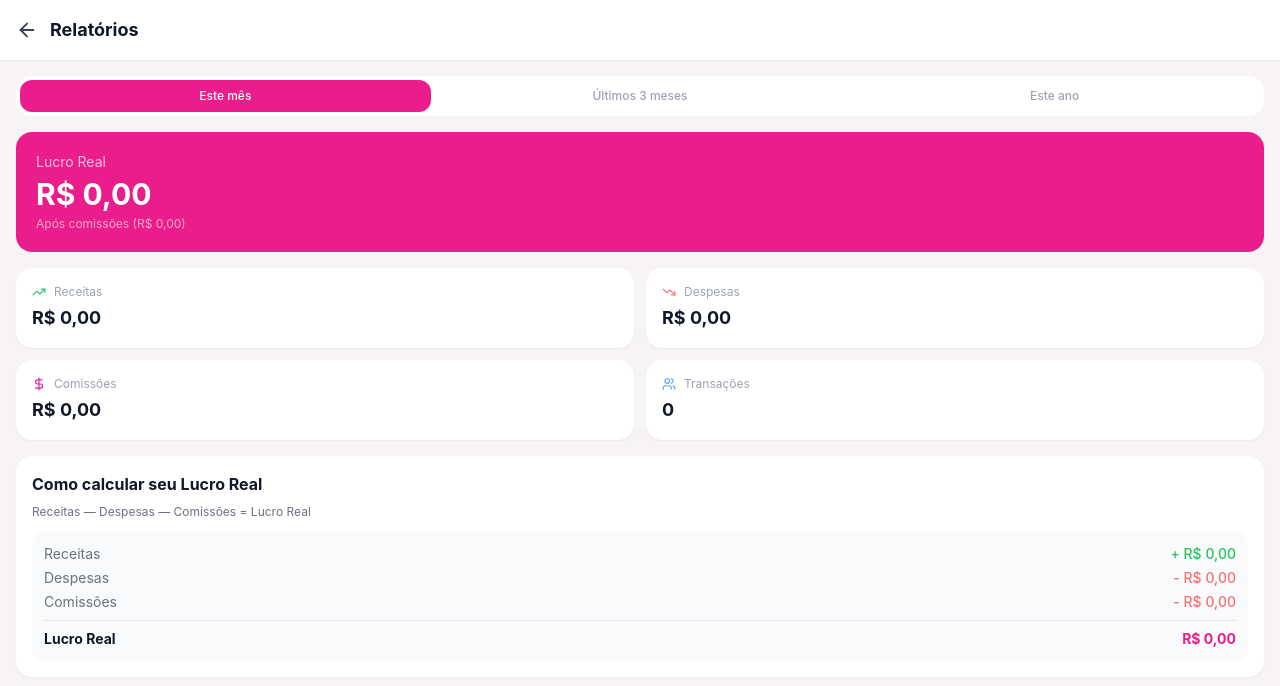
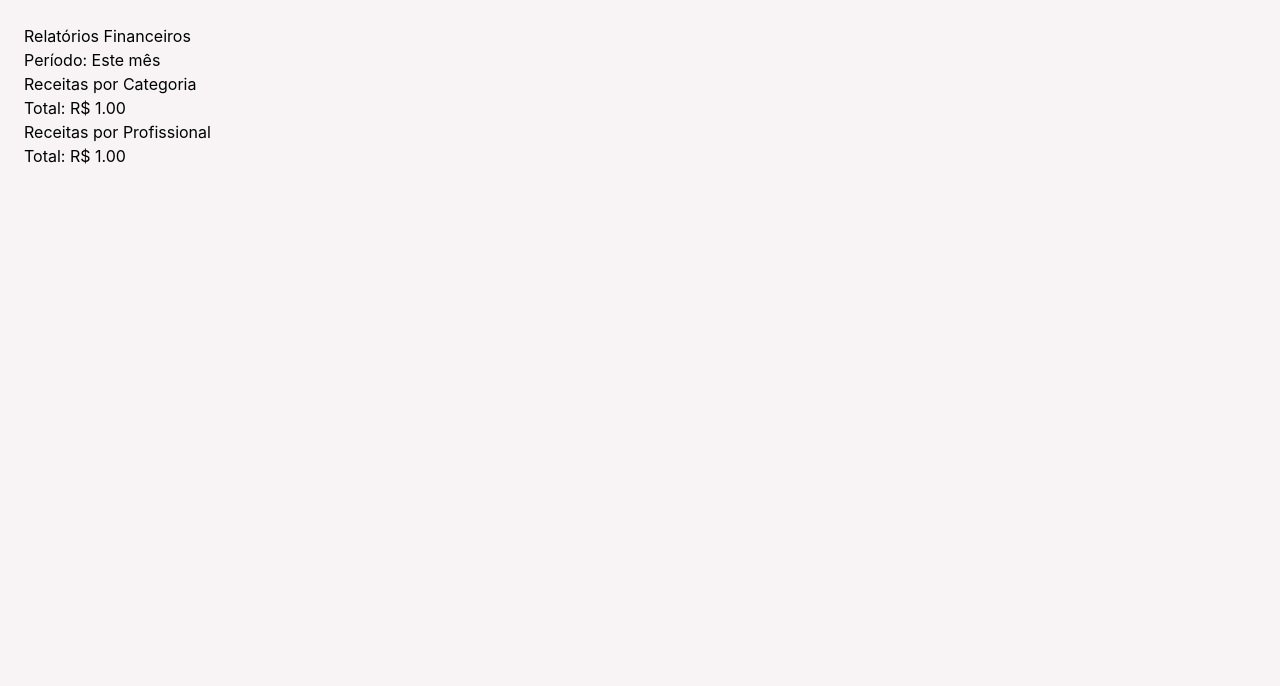
Before and after one commit to juliatedeschi7-creator/salao, a Next.js app: page /salao/financeiro/relatorios in a window 1280 px wide. Shown: the top 686 px of the page. Built offline with nearby package versions, Linux system fonts and the light colour scheme.

Commit message:
Atualizar o page.tsx

```diff
--- a/src/app/salao/financeiro/relatorios/page.tsx
+++ b/src/app/salao/financeiro/relatorios/page.tsx
@@ -1,241 +1,75 @@
 'use client'
 
-import { useEffect, useState } from 'react'
-import { supabase } from '@/lib/supabase'
-import { useAuth } from '@/lib/hooks/useAuth'
-import { useRouter } from 'next/navigation'
-import { ArrowLeft, TrendingUp, TrendingDown, DollarSign, Users } from 'lucide-react'
+import { useMemo } from 'react'
+
+type Receita = {
+  valor: number
+  categoria: string | null
+  profissional: string | null
+}
+
+type Agrupamento = Record<string, number>
 
 export default function RelatoriosPage() {
-  const { profile, loading } = useAuth()
-  const router = useRouter()
-  const [salao, setSalao] = useState<any>(null)
-  const [periodo, setPeriodo] = useState<'mes' | 'trimestre' | 'ano'>('mes')
-  const [transacoes, setTransacoes] = useState<any[]>([])
-  const [profissionais, setProfissionais] = useState<any[]>([])
-  const [servicos, setServicos] = useState<any[]>([])
+  const receitas: Receita[] = []
 
-  useEffect(() => {
-    if (!loading && profile?.salao_id) carregarDados()
-  }, [loading, periodo])
+  const receitasPorCategoria: Agrupamento = useMemo(() => {
+    return receitas.reduce<Agrupamento>((acc, item) => {
+      const chave = item.categoria ?? 'Sem categoria'
+      acc[chave] = (acc[chave] ?? 0) + item.valor
+      return acc
+    }, {})
+  }, [receitas])
 
-  async function carregarDados() {
-    const { data: sal } = await supabase.from('saloes').select('*')
-      .eq('id', profile!.salao_id!).single()
-    setSalao(sal)
+  const receitasPorProfissional: Agrupamento = useMemo(() => {
+    return receitas.reduce<Agrupamento>((acc, item) => {
+      const chave = item.profissional ?? 'Sem profissional'
+      acc[chave] = (acc[chave] ?? 0) + item.valor
+      return acc
+    }, {})
+  }, [receitas])
 
-    const agora = new Date()
-    let inicio = new Date()
-    if (periodo === 'mes') inicio = new Date(agora.getFullYear(), agora.getMonth(), 1)
-    else if (periodo === 'trimestre') inicio = new Date(agora.getFullYear(), agora.getMonth() - 3, 1)
-    else inicio = new Date(agora.getFullYear(), 0, 1)
+  const totalRec =
+    Object.values(receitasPorCategoria).reduce(
+      (a: number, b: number) => a + b,
+      0
+    ) || 1
 
-    const { data: trans } = await supabase.from('transacoes')
-      .select('*')
-      .eq('salao_id', profile!.salao_id!)
-      .gte('data_hora', inicio.toISOString())
-      .order('data_hora', { ascending: false })
-    setTransacoes(trans || [])
+  const totalProf =
+    Object.values(receitasPorProfissional).reduce(
+      (a: number, b: number) => a + b,
+      0
+    ) || 1
 
-    const { data: profs } = await supabase.from('profiles')
-      .select('id, nome')
-      .eq('salao_id', profile!.salao_id!)
-      .in('role', ['dono_salao', 'funcionario'])
-    setProfissionais(profs || [])
-
-    const { data: srvs } = await supabase.from('servicos').select('id, nome')
-      .eq('salao_id', profile!.salao_id!).eq('ativo', true)
-    setServicos(srvs || [])
-  }
-
-  const cor = salao?.cor_primaria || '#E91E8C'
-  const receitas = transacoes.filter(t => t.tipo === 'receita').reduce((a, t) => a + t.valor, 0)
-  const despesas = transacoes.filter(t => t.tipo === 'despesa').reduce((a, t) => a + t.valor, 0)
-  const lucro = receitas - despesas
-  const totalComissoes = transacoes.reduce((a, t) => a + (t.comissao_valor || 0), 0)
-  const lucroReal = lucro - totalComissoes
-
-  const receitasPorCategoria = transacoes
-    .filter(t => t.tipo === 'receita' && t.categoria)
-    .reduce((acc, t) => {
-      acc[t.categoria] = (acc[t.categoria] || 0) + t.valor
-      return acc
-    }, {} as Record<string, number>)
-
-  const receitasPorProfissional = transacoes
-    .filter(t => t.tipo === 'receita' && t.profissional_id)
-    .reduce((acc, t) => {
-      const prof = profissionais.find(p => p.id === t.profissional_id)
-      const nome = prof?.nome || 'Desconhecido'
-      acc[nome] = (acc[nome] || 0) + t.valor
-      return acc
-    }, {} as Record<string, number>)
-
-  const totalRec = Object.values(receitasPorCategoria).reduce((a, b) => a + b, 0) || 1
-  const totalProf = Object.values(receitasPorProfissional).reduce((a, b) => a + b, 0) || 1
-
-  const periodoLabel = {
-    mes: 'Este mês',
-    trimestre: 'Últimos 3 meses',
-    ano: 'Este ano'
-  }
+  const periodoLabel = 'Este mês'
 
   return (
-    <div className="min-h-screen bg-[#f8f4f6] pb-8">
-      <div className="bg-white px-4 py-4 flex items-center gap-3 shadow-sm">
-        <button onClick={() => router.back()}>
-          <ArrowLeft size={22} className="text-gray-700" />
-        </button>
-        <h1 className="font-bold text-gray-900 text-lg flex-1">Relatórios</h1>
-      </div>
+    <div style={{ padding: 24 }}>
+      <h1>Relatórios Financeiros</h1>
 
-      <div className="px-4 py-4 flex flex-col gap-4">
-        {/* Período */}
-        <div className="flex bg-white rounded-2xl p-1 gap-1">
-          {(['mes', 'trimestre', 'ano'] as const).map(p => (
-            <button key={p} onClick={() => setPeriodo(p)}
-              className={`flex-1 py-2 rounded-xl text-xs font-medium transition-all ${periodo === p ? 'text-white' : 'text-gray-400'}`}
-              style={periodo === p ? { backgroundColor: cor } : {}}>
-              {periodoLabel[p]}
-            </button>
-          ))}
-        </div>
+      <p>Período: {periodoLabel}</p>
 
-        {/* Resumo geral */}
-        <div className="rounded-2xl p-5" style={{ backgroundColor: cor }}>
-          <p className="text-white/70 text-sm">Lucro Real</p>
-          <p className="text-white text-3xl font-bold mt-1">
-            R$ {lucroReal.toLocaleString('pt-BR', { minimumFractionDigits: 2 })}
-          </p>
-          <p className="text-white/60 text-xs mt-1">
-            Após comissões (R$ {totalComissoes.toLocaleString('pt-BR', { minimumFractionDigits: 2 })})
-          </p>
-        </div>
+      <h2>Receitas por Categoria</h2>
+      <ul>
+        {Object.entries(receitasPorCategoria).map(([cat, val]) => (
+          <li key={cat}>
+            {cat}: R$ {val.toFixed(2)}
+          </li>
+        ))}
+      </ul>
 
-        <div className="grid grid-cols-2 gap-3">
-          <div className="card">
-            <div className="flex items-center gap-2 mb-1">
-              <TrendingUp size={14} className="text-green-500" />
-              <p className="text-xs text-gray-400">Receitas</p>
-            </div>
-            <p className="text-lg font-bold text-gray-900">
-              R$ {receitas.toLocaleString('pt-BR', { minimumFractionDigits: 2 })}
-            </p>
-          </div>
-          <div className="card">
-            <div className="flex items-center gap-2 mb-1">
-              <TrendingDown size={14} className="text-red-400" />
-              <p className="text-xs text-gray-400">Despesas</p>
-            </div>
-            <p className="text-lg font-bold text-gray-900">
-              R$ {despesas.toLocaleString('pt-BR', { minimumFractionDigits: 2 })}
-            </p>
-          </div>
-          <div className="card">
-            <div className="flex items-center gap-2 mb-1">
-              <DollarSign size={14} style={{ color: cor }} />
-              <p className="text-xs text-gray-400">Comissões</p>
-            </div>
-            <p className="text-lg font-bold text-gray-900">
-              R$ {totalComissoes.toLocaleString('pt-BR', { minimumFractionDigits: 2 })}
-            </p>
-          </div>
-          <div className="card">
-            <div className="flex items-center gap-2 mb-1">
-              <Users size={14} className="text-blue-400" />
-              <p className="text-xs text-gray-400">Transações</p>
-            </div>
-            <p className="text-lg font-bold text-gray-900">{transacoes.length}</p>
-          </div>
-        </div>
+      <p>Total: R$ {totalRec.toFixed(2)}</p>
 
-        {/* Receita por categoria */}
-        {Object.keys(receitasPorCategoria).length > 0 && (
-          <div className="card flex flex-col gap-3">
-            <p className="font-bold text-gray-900">Receita por Categoria</p>
-            {Object.entries(receitasPorCategoria)
-              .sort(([, a], [, b]) => b - a)
-              .map(([cat, valor]) => (
-                <div key={cat}>
-                  <div className="flex justify-between items-center mb-1">
-                    <p className="text-sm text-gray-700">{cat}</p>
-                    <p className="text-sm font-bold text-gray-900">
-                      R$ {(valor as number).toLocaleString('pt-BR', { minimumFractionDigits: 2 })}
-                    </p>
-                  </div>
-                  <div className="h-2 bg-gray-100 rounded-full">
-                    <div className="h-2 rounded-full transition-all"
-                      style={{
-                        width: `${((valor as number) / totalRec) * 100}%`,
-                        backgroundColor: cor
-                      }} />
-                  </div>
-                </div>
-              ))}
-          </div>
-        )}
+      <h2>Receitas por Profissional</h2>
+      <ul>
+        {Object.entries(receitasPorProfissional).map(([prof, val]) => (
+          <li key={prof}>
+            {prof}: R$ {val.toFixed(2)}
+          </li>
+        ))}
+      </ul>
 
-        {/* Receita por profissional */}
-        {Object.keys(receitasPorProfissional).length > 0 && (
-          <div className="card flex flex-col gap-3">
-            <p className="font-bold text-gray-900">Receita por Profissional</p>
-            {Object.entries(receitasPorProfissional)
-              .sort(([, a], [, b]) => b - a)
-              .map(([nome, valor]) => (
-                <div key={nome}>
-                  <div className="flex justify-between items-center mb-1">
-                    <p className="text-sm text-gray-700">{nome}</p>
-                    <p className="text-sm font-bold text-gray-900">
-                      R$ {(valor as number).toLocaleString('pt-BR', { minimumFractionDigits: 2 })}
-                    </p>
-                  </div>
-                  <div className="h-2 bg-gray-100 rounded-full">
-                    <div className="h-2 rounded-full transition-all"
-                      style={{
-                        width: `${((valor as number) / totalProf) * 100}%`,
-                        backgroundColor: cor
-                      }} />
-                  </div>
-                </div>
-              ))}
-          </div>
-        )}
-
-        {/* Lucro real por serviço */}
-        <div className="card flex flex-col gap-2">
-          <p className="font-bold text-gray-900">Como calcular seu Lucro Real</p>
-          <p className="text-xs text-gray-500">
-            Receitas — Despesas — Comissões = Lucro Real
-          </p>
-          <div className="bg-gray-50 rounded-xl p-3 flex flex-col gap-1 mt-1">
-            <div className="flex justify-between text-sm">
-              <span className="text-gray-500">Receitas</span>
-              <span className="text-green-500 font-medium">
-                + R$ {receitas.toLocaleString('pt-BR', { minimumFractionDigits: 2 })}
-              </span>
-            </div>
-            <div className="flex justify-between text-sm">
-              <span className="text-gray-500">Despesas</span>
-              <span className="text-red-400 font-medium">
-                - R$ {despesas.toLocaleString('pt-BR', { minimumFractionDigits: 2 })}
-              </span>
-            </div>
-            <div className="flex justify-between text-sm">
-              <span className="text-gray-500">Comissões</span>
-              <span className="text-red-400 font-medium">
-                - R$ {totalComissoes.toLocaleString('pt-BR', { minimumFractionDigits: 2 })}
-              </span>
-            </div>
-            <div className="h-px bg-gray-200 my-1" />
-            <div className="flex justify-between text-sm">
-              <span className="font-bold text-gray-900">Lucro Real</span>
-              <span className="font-bold" style={{ color: cor }}>
-                R$ {lucroReal.toLocaleString('pt-BR', { minimumFractionDigits: 2 })}
-              </span>
-            </div>
-          </div>
-        </div>
-      </div>
+      <p>Total: R$ {totalProf.toFixed(2)}</p>
     </div>
   )
 }
```
